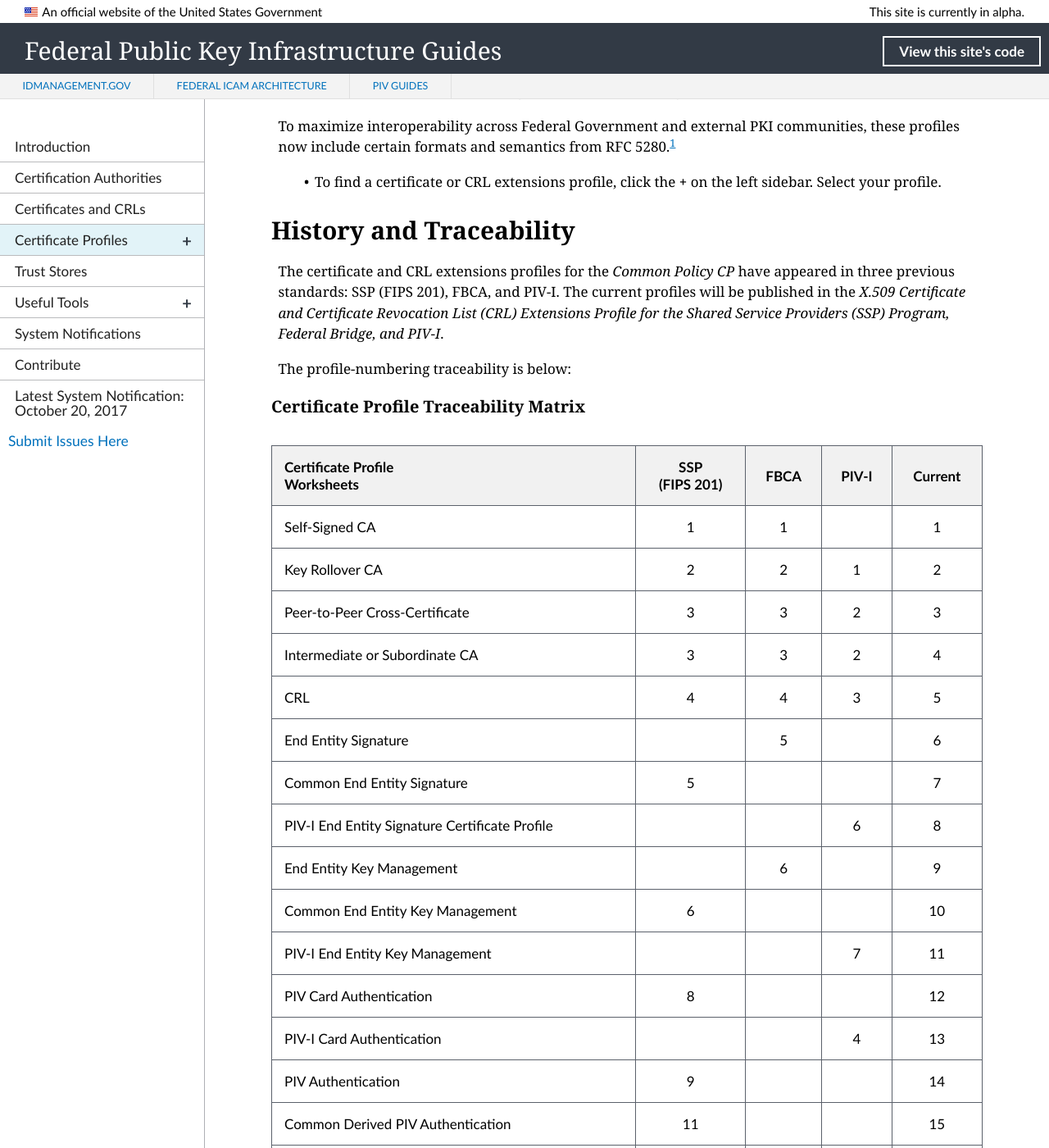
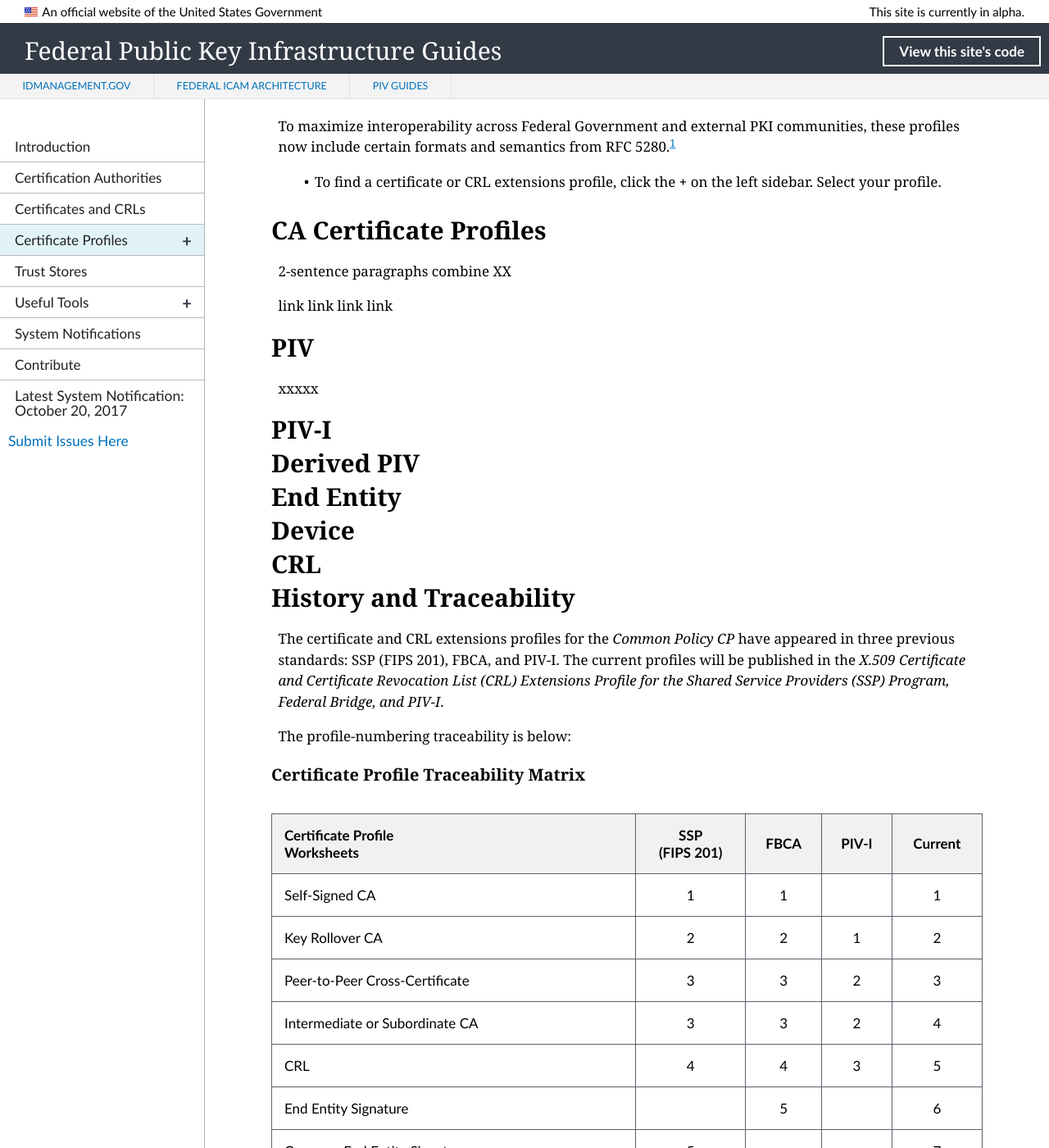
Before and after one commit to GSA/fpki-guides, a Jekyll site: the page built from pages/fpki_certificate_profiles.md, in a window 1280 px wide and 1400 px high, scrolled down 270 px. Shown: the whole window at 82% size. Built offline with Jekyll 4.4.1, drawn with Linux system fonts in a browser that asks for light colours; nearby versions of some CDN libraries; library files that are not in the unit come from our copies; some of the changed text lies outside the part shown.

Commit message:
Update fpki_certificate_profiles.md

```diff
--- a/pages/fpki_certificate_profiles.md
+++ b/pages/fpki_certificate_profiles.md
@@ -9,6 +9,31 @@
 To maximize interoperability across Federal Government and external PKI communities, these profiles now include certain formats and semantics from RFC 5280.<sup>[1](#myfootnote1)</sup>
 
 * To find a certificate or CRL extensions profile, click the **+** on the left sidebar. Select your profile.
+
+## CA Certificate Profiles
+
+2-sentence paragraphs combine XX
+
+link
+link
+link
+link
+
+## PIV
+
+xxxxx
+
+## PIV-I
+
+## Derived PIV
+
+## End Entity
+
+## Device
+
+## CRL
+
+
 
 ## History and Traceability
 
```
Also changed, not shown: other parts of pages/fpki_certificate_profiles.md (+0 -1 lines).
